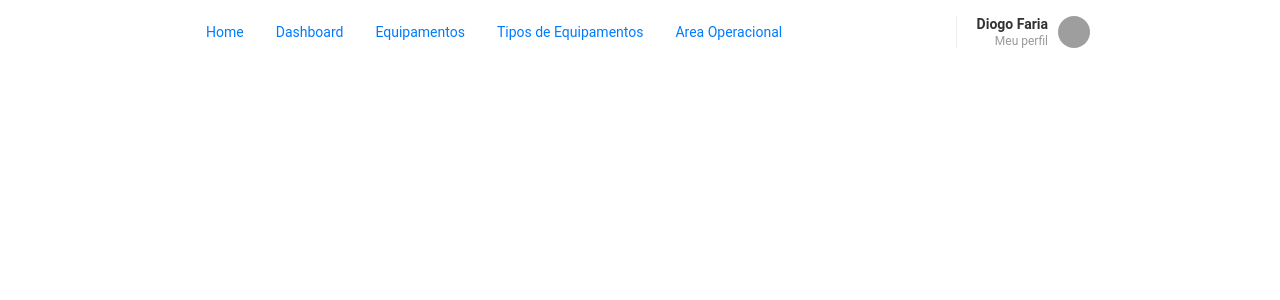
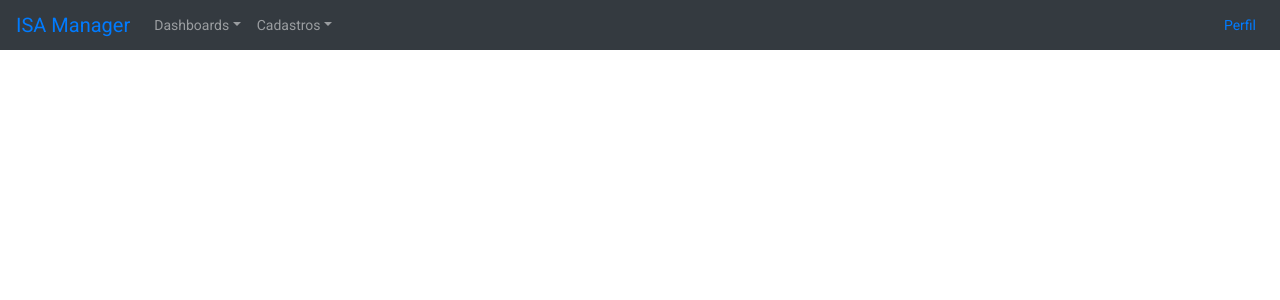
Before and after one commit to diogofaria73/isa-manager, a React (Create React App) app in the folder isa.client/: page / in a window 1280 px wide. Shown: the top 300 px of the page. Built offline with nearby package versions, Linux system fonts and the light colour scheme; grey boxes are pictures that could not be loaded; the HTML template or start-up script is replaced by a standard one.

Commit message:
Ajustando o compponente do menu

```diff
--- a/isa.client/src/components/Header/index.js
+++ b/isa.client/src/components/Header/index.js
@@ -1,50 +1,40 @@
 import React from 'react';
 import { Link } from 'react-router-dom';
-import { Nav } from 'react-bootstrap';
-import { Container, Content, Profile } from './style';
+import { Navbar, NavDropdown, Nav } from 'react-bootstrap';
 
 export default function Header() {
-  const deafultAvatar = 'https://api.adorable.io/avatars/60/abott@adorable.png';
+  // const deafultAvatar = 'https://api.adorable.io/avatars/60/abott@adorable.png';
   return (
-    <Container>
-      <Content>
+    <Navbar collapseOnSelect expand="xl" bg="dark" variant="dark">
+      <Navbar.Brand>
+        <Link to="/home">ISA Manager</Link>
+      </Navbar.Brand>
+      <Navbar.Toggle aria-controls="responsive-navbar-nav" />
+      <Navbar.Collapse id="responsive-navbar-nav">
+        <Nav className="mr-auto">
+          <NavDropdown title="Dashboards" id="collasible-nav-dropdown">
+            <NavDropdown.Item>
+              <Link to="/operationalArea">Análise de Equipamentos</Link>
+            </NavDropdown.Item>
+          </NavDropdown>
+          <NavDropdown title="Cadastros" id="collasible-nav-dropdown">
+            <NavDropdown.Item>
+              <Link to="/operationalArea">Áreas Operacionais</Link>
+            </NavDropdown.Item>
+            <NavDropdown.Item>
+              <Link to="/equipment">Equipamentos</Link>
+            </NavDropdown.Item>
+            <NavDropdown.Item>
+              <Link to="/equipmentType">Tipos</Link>
+            </NavDropdown.Item>
+          </NavDropdown>
+        </Nav>
         <Nav>
-          <Nav.Item>
-            <Nav.Link>
-              <Link to="/home">Home</Link>
-            </Nav.Link>
-          </Nav.Item>
-          <Nav.Item>
-            <Nav.Link>
-              <Link to="/dashboard">Dashboard</Link>
-            </Nav.Link>
-          </Nav.Item>
-          <Nav.Item>
-            <Nav.Link>
-              <Link to="/equipment">Equipamentos</Link>
-            </Nav.Link>
-          </Nav.Item>
-          <Nav.Item>
-            <Nav.Link>
-              <Link to="/equipmentType">Tipos de Equipamentos</Link>
-            </Nav.Link>
-          </Nav.Item>
-          <Nav.Item>
-            <Nav.Link>
-              <Link to="/operationalArea">Area Operacional</Link>
-            </Nav.Link>
-          </Nav.Item>
+          <Nav.Link>
+            <Link to="/perfil">Perfil</Link>
+          </Nav.Link>
         </Nav>
-        <aside>
-          <Profile>
-            <div>
-              <strong>Diogo Faria</strong>
-              <Link to="/profile">Meu perfil</Link>
-            </div>
-            <img src={deafultAvatar} alt="Minha Foto" />
-          </Profile>
-        </aside>
-      </Content>
-    </Container>
+      </Navbar.Collapse>
+    </Navbar>
   );
 }
```
